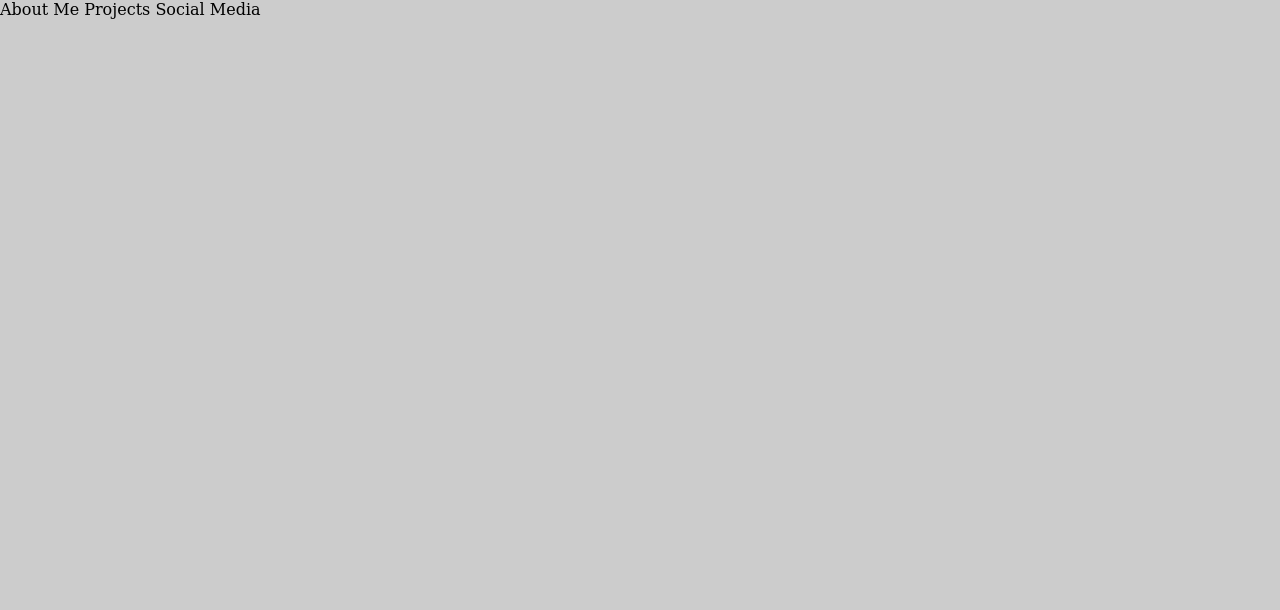
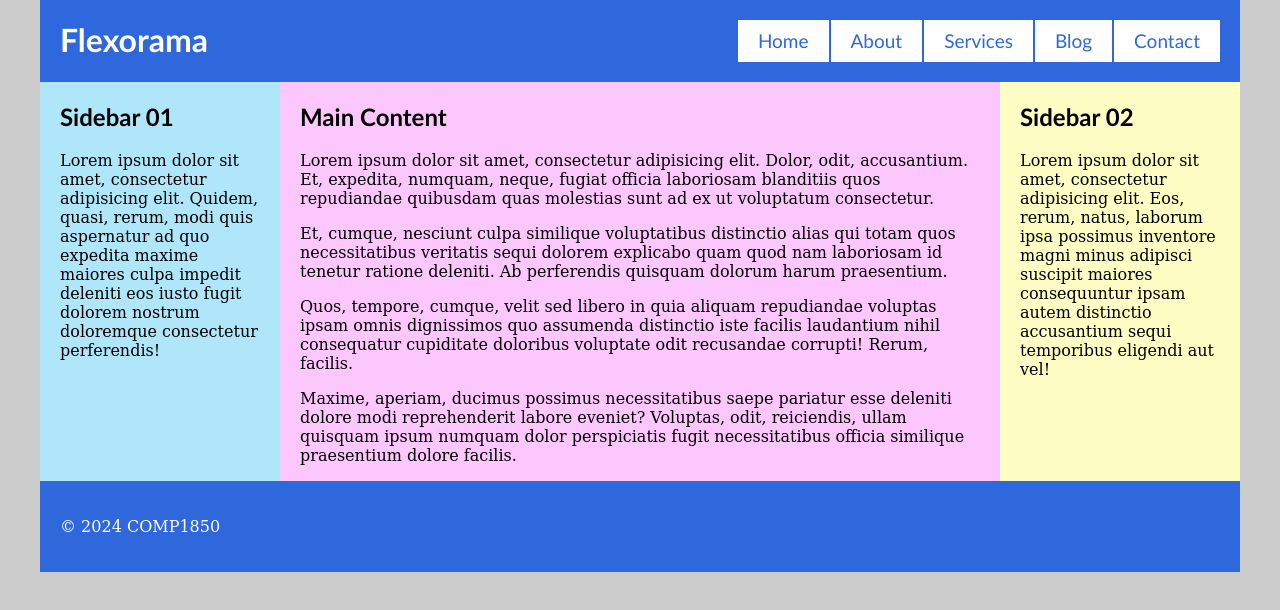
Before and after one commit to phillipchristopher/phillipchristopher, a plain HTML site: page Home Page Test 1/index.html in a window 1280 px wide. Drawn offline with Linux system fonts and the light colour scheme.

Commit message:
Update index.html

```diff
--- a/Home Page Test 1/index.html
+++ b/Home Page Test 1/index.html
@@ -1,19 +1,55 @@
-<!DOCTYPE html>
+<!doctype html>
 <html lang="en">
 <head>
+
+	<title>Chris Helmhold</title>
+
 	<meta charset="utf-8">
-    <title>Chris Helmhold - Home</title>
-    <meta name="viewport" content="width=device-width, initial-scale=1.0">
-    <link rel="stylesheet" href="style.css" media="all">
+
+	<link rel="stylesheet" href="style.css">
+
 </head>
+
 <body>
+	<div class="wrapper">
+	<header>
+	<h1><a href="#">Flexorama</a></h1>
 	<nav>
-  			<div class="navicon">
-    		<div></div>
+		<ul id="nav-list">
+			<li><a href="#">Home</a></li>
+			<li><a href="#">About</a></li>
+			<li><a href="#">Services</a></li>
+			<li><a href="#">Blog</a></li>
+			<li><a href="#">Contact</a></li>
+		</ul>
+	</nav>
+	</header>
+	<main>
+	<div class="col-01">
+		<article>
+			<h1>Sidebar 01</h1>
+			<p>Lorem ipsum dolor sit amet, consectetur adipisicing elit. Quidem, quasi, rerum, modi quis aspernatur ad quo expedita maxime maiores culpa impedit deleniti eos iusto fugit dolorem nostrum doloremque consectetur perferendis!</p>
+		</article>
+	</div><!-- end col-01 -->
+	<div class="col-02">
+		<article>
+			<h1>Main Content</h1>
+			<p>Lorem ipsum dolor sit amet, consectetur adipisicing elit. Dolor, odit, accusantium. Et, expedita, numquam, neque, fugiat officia laboriosam blanditiis quos repudiandae quibusdam quas molestias sunt ad ex ut voluptatum consectetur.</p>
+			<p>Et, cumque, nesciunt culpa similique voluptatibus distinctio alias qui totam quos necessitatibus veritatis sequi dolorem explicabo quam quod nam laboriosam id tenetur ratione deleniti. Ab perferendis quisquam dolorum harum praesentium.</p>
+			<p>Quos, tempore, cumque, velit sed libero in quia aliquam repudiandae voluptas ipsam omnis dignissimos quo assumenda distinctio iste facilis laudantium nihil consequatur cupiditate doloribus voluptate odit recusandae corrupti! Rerum, facilis.</p>
+			<p>Maxime, aperiam, ducimus possimus necessitatibus saepe pariatur esse deleniti dolore modi reprehenderit labore eveniet? Voluptas, odit, reiciendis, ullam quisquam ipsum numquam dolor perspiciatis fugit necessitatibus officia similique praesentium dolore facilis.</p>
+		</article>
+	</div><!-- end col-02 -->
+	<div class="col-03">
+		<article>
+			<h1>Sidebar 02</h1>
+			<p>Lorem ipsum dolor sit amet, consectetur adipisicing elit. Eos, rerum, natus, laborum ipsa possimus inventore magni minus adipisci suscipit maiores consequuntur ipsam autem distinctio accusantium sequi temporibus eligendi aut vel!</p>
+		</article>
 	</div>
-
-  			<a>About Me</a>
-  			<a>Projects</a>
-  			<a>Social Media</a>
+	</main>
+	<footer>
+		<p>&copy; 2024 COMP1850</p>
+	</footer>
+	</div><!-- end wrapper -->
 </body>
 </html>
```
Lines whose indentation alone changed are shown as unchanged.
